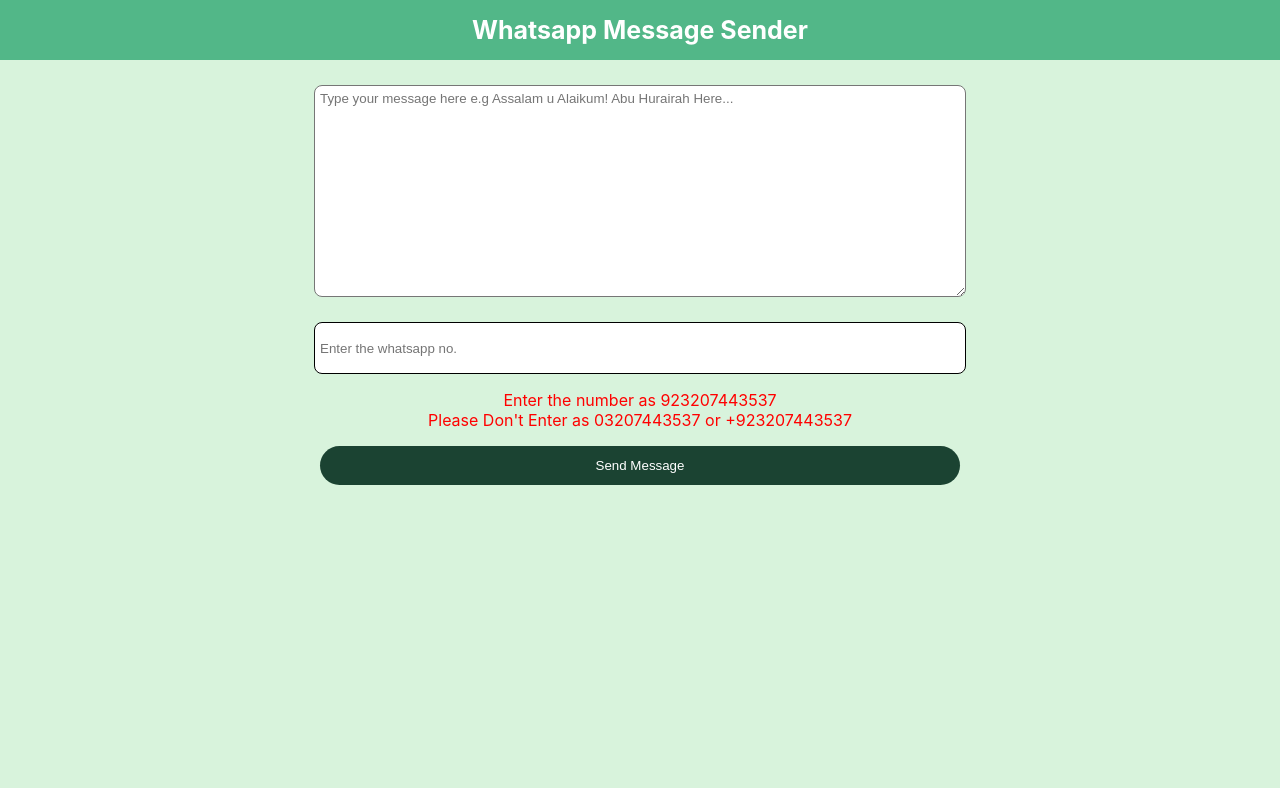
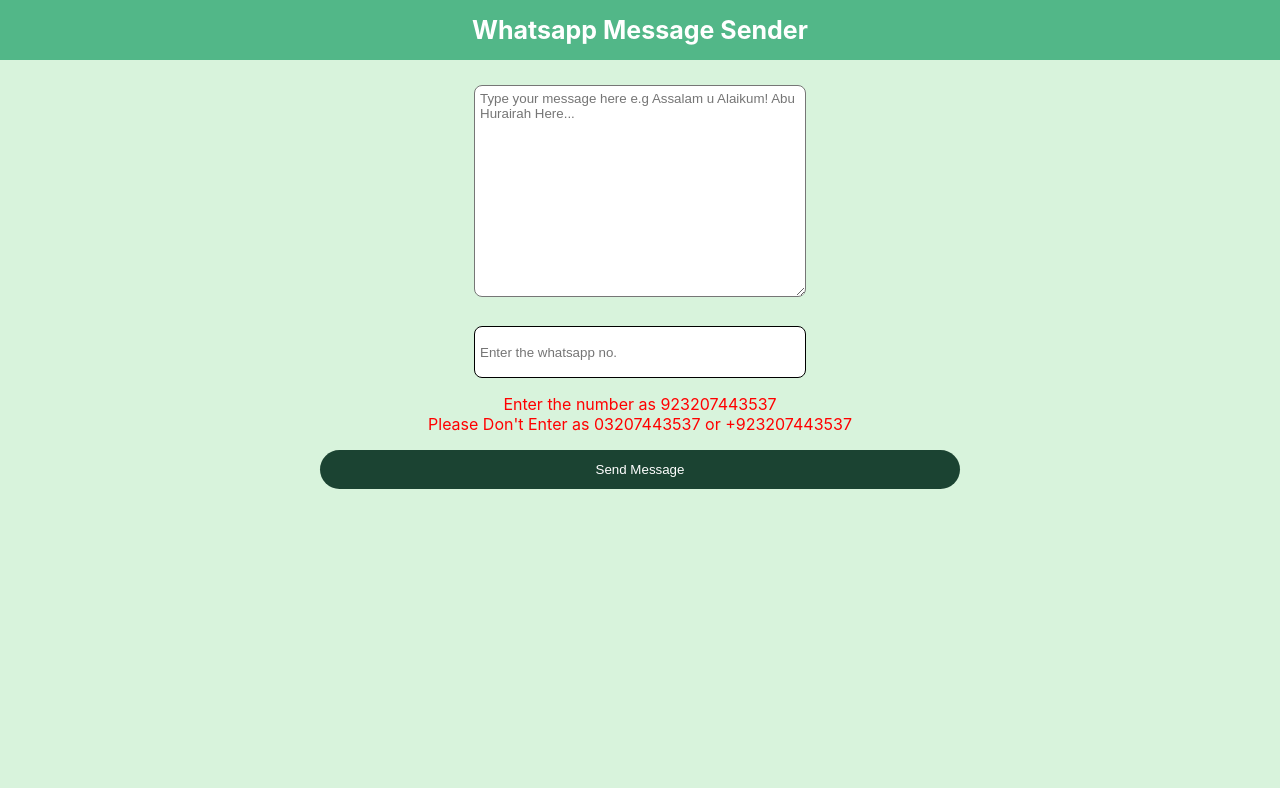
Before and after one commit to AbuHurairah127/whatsapp-automater, a React (Create React App) app: page / in a window 1280 px wide. Built offline with nearby package versions, Linux system fonts and the light colour scheme.

Commit message:
on Submit working but no conditions is added

```diff
--- a/src/App.js
+++ b/src/App.js
@@ -8,7 +8,16 @@
   });
   const onChangeHandler = (e) => {
     setData({ ...data, [e.target.name]: e.target.value });
+  };
+  const onSubmitHandler = (e) => {
+    e.preventDefault();
+    setData({ ...data, [e.target.name]: e.target.value });
     console.log(data);
+    for (let i = 0; i < data.message.length; i++) {
+      if (data.message[i] === " ") {
+        data.message[i] = "%20";
+      }
+    }
   };
   return (
     <div className="App">
@@ -29,6 +38,7 @@
             flexDirection: "column",
           }}
         >
+          <form onSubmit={(e) => onSubmitHandler(e)}>
             <textarea
               style={{
                 marginTop: 25,
@@ -56,6 +66,9 @@
                 border: "1px solid black",
               }}
               type="number"
+              name="phone"
+              value={data.phone}
+              onChange={(e) => onChangeHandler(e)}
               placeholder="Enter the whatsapp no."
             />
             <p
@@ -67,9 +80,8 @@
               <br />
               Please Don't Enter as 03207443537 or +923207443537
             </p>
-          <a href="">
             <button
-              type="button"
+              type="submit"
               style={{
                 backgroundColor: "#1b4332",
                 color: "white",
@@ -83,7 +95,7 @@
             >
               Send Message
             </button>
-          </a>
+          </form>
         </div>
       </main>
     </div>
```
Lines whose indentation alone changed are shown as unchanged.
